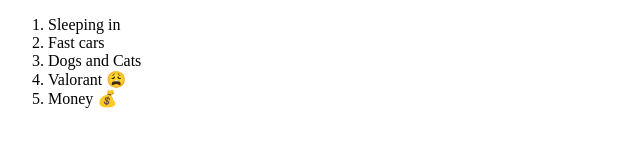
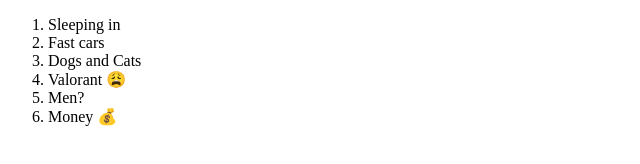
Before and after one commit to Michael-Ishmail/my-fav-things, a plain HTML site: page index.html in a window 1280 px wide. Shown: the whole page, without its empty margins (0-640 px from the left). Drawn offline with Linux system fonts and the light colour scheme.

Commit message:
updated list

```diff
--- a/index.html
+++ b/index.html
@@ -14,6 +14,7 @@
 <li>Fast cars</li>
 <li>Dogs and Cats</li>
 <li>Valorant 😩</li>
+    <li> Men?</li>
 <li>Money 💰</li>
 
 </ol>
```
